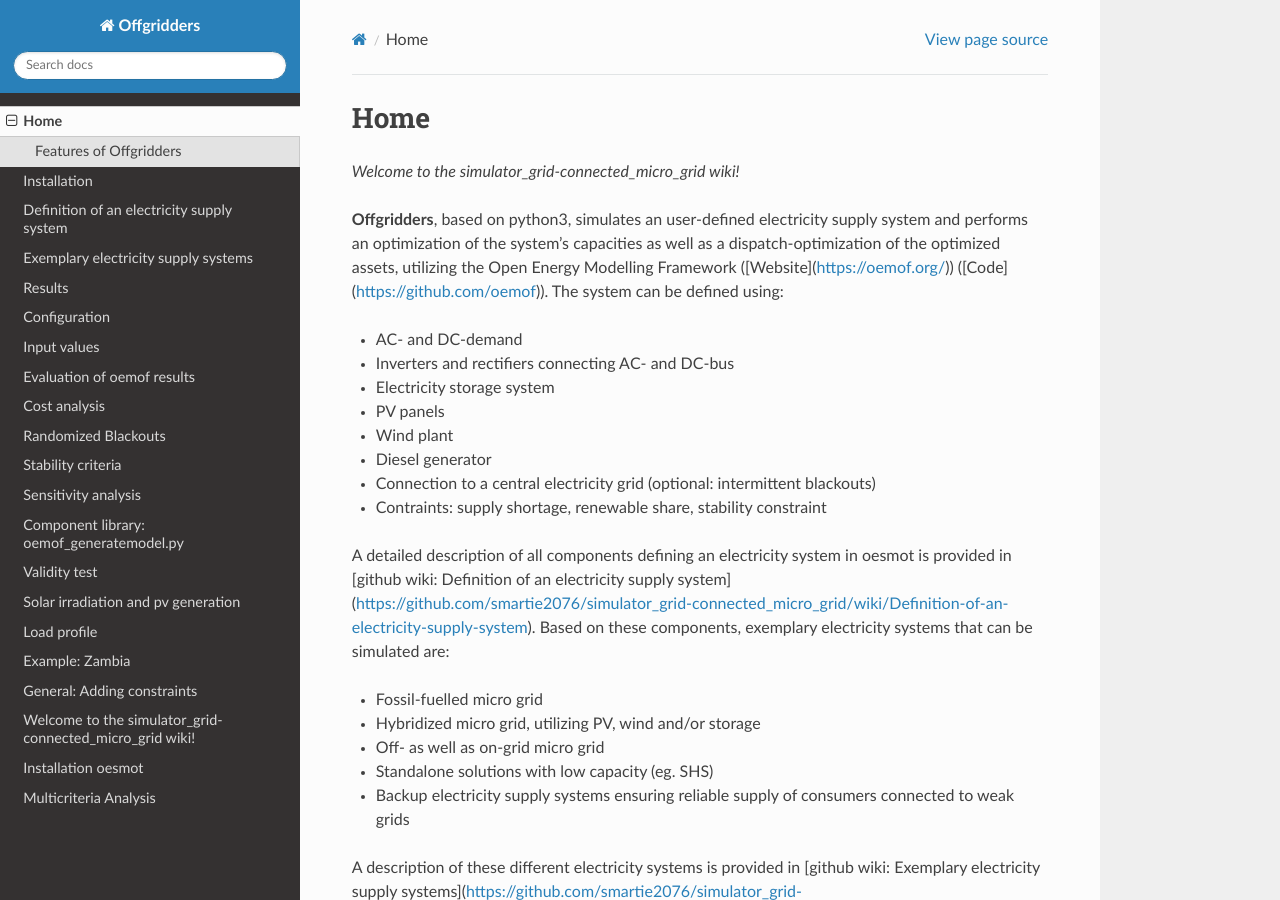
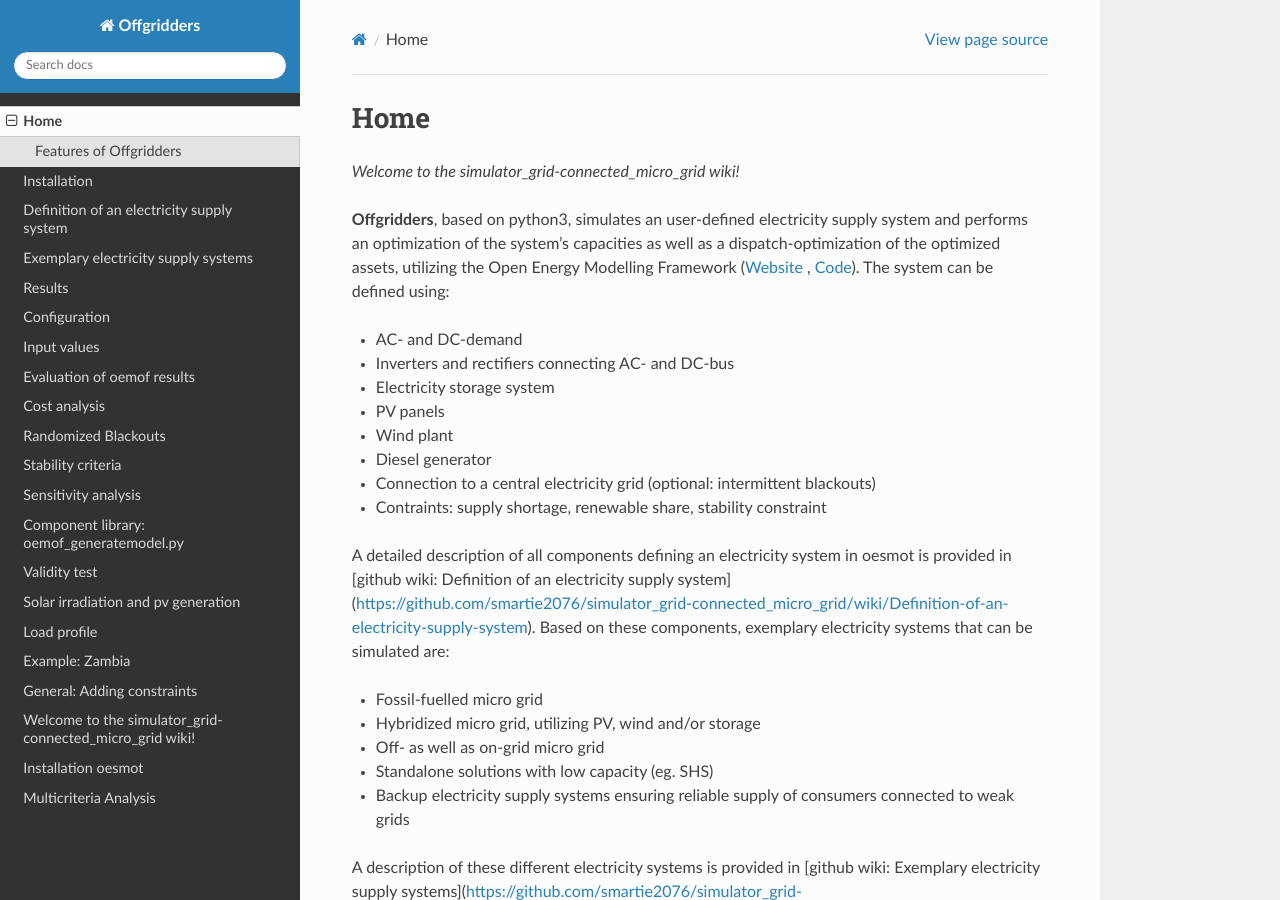
Before and after one commit to rl-institut/offgridders, a Sphinx documentation site: the page built from docs/Home.rst, in a window 1280 px wide and 900 px high. Built offline with Sphinx 7.4.7 and the Read the Docs theme 2.0.0, drawn with Linux system fonts in a browser that asks for light colours.

Commit message:
Correct link in Home

```diff
--- a/docs/Home.rst
+++ b/docs/Home.rst
@@ -4,7 +4,7 @@
 
 *Welcome to the simulator_grid-connected_micro_grid wiki!*
 
-**Offgridders**, based on python3, simulates an user-defined electricity supply system and performs an optimization of the system's capacities as well as a dispatch-optimization of the optimized assets, utilizing the Open Energy Modelling Framework ([Website](https://oemof.org/)) ([Code](https://github.com/oemof)). The system can be defined using:
+**Offgridders**, based on python3, simulates an user-defined electricity supply system and performs an optimization of the system's capacities as well as a dispatch-optimization of the optimized assets, utilizing the Open Energy Modelling Framework (`Website <https://oemof.org/>`_ , `Code <https://github.com/oemof>`_). The system can be defined using:
 
 * AC- and DC-demand
 * Inverters and rectifiers connecting AC- and DC-bus
```
